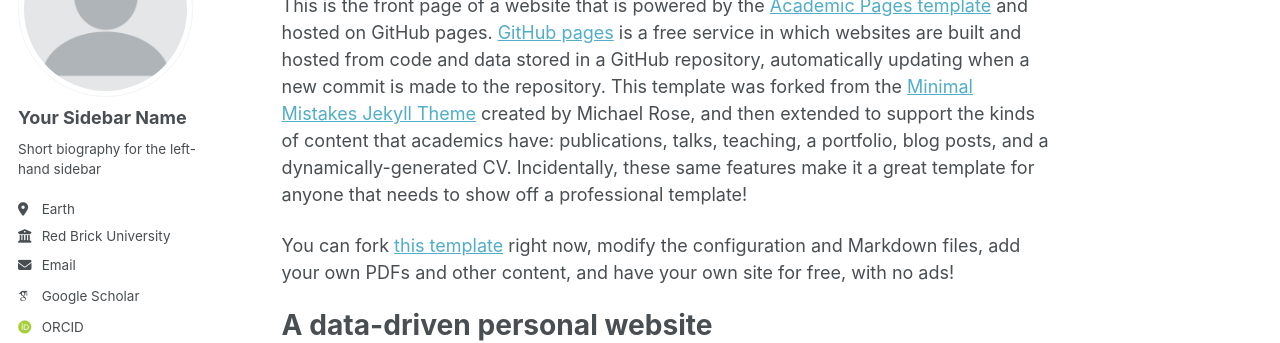
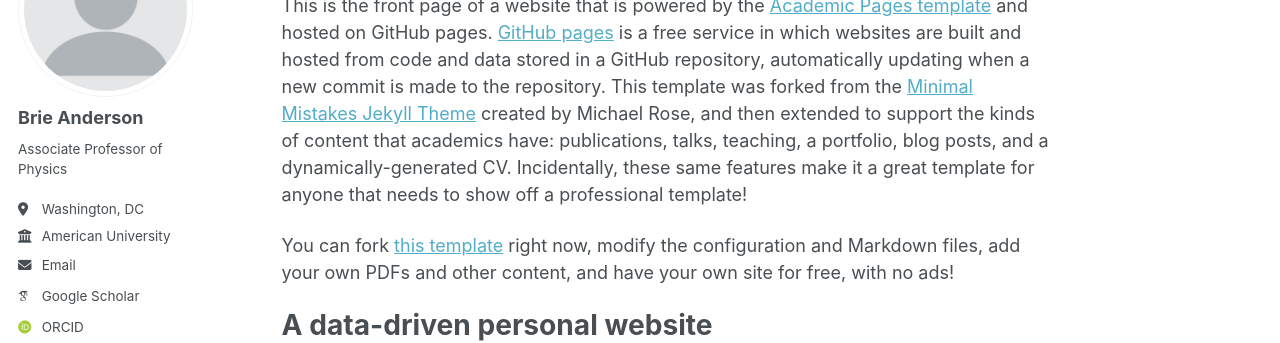
Before and after one commit to brieeveanderson/brieeveanderson.github.io, a Jekyll site: the page built from _pages/about.md, in a window 1280 px wide. Shown: the part 179-522 px from the top of the page. Built offline with Jekyll 4.4.1, drawn with Linux system fonts in a browser that asks for light colours; some web fonts are replaced; a script bundle is joined from its source files by our own code; library files that are not in the unit come from our copies.

Commit message:
Update _config.yml

```diff
--- a/_config.yml
+++ b/_config.yml
@@ -24,11 +24,11 @@ repository               : "academicpages/academicpages.github.io"
 author:
   # Biographic information
   avatar           : "profile.png"
-  name             : "Your Sidebar Name"
+  name             : "Brie Anderson"
   pronouns         : # example: "she/her"
-  bio              : "Short biography for the left-hand sidebar"
-  location         : "Earth"
-  employer         : "Red Brick University"
+  bio              : "Associate Professor of Physics"
+  location         : "Washington, DC"
+  employer         : "American University"
   uri              : # URL
   email            : "none@example.org"
 
```
